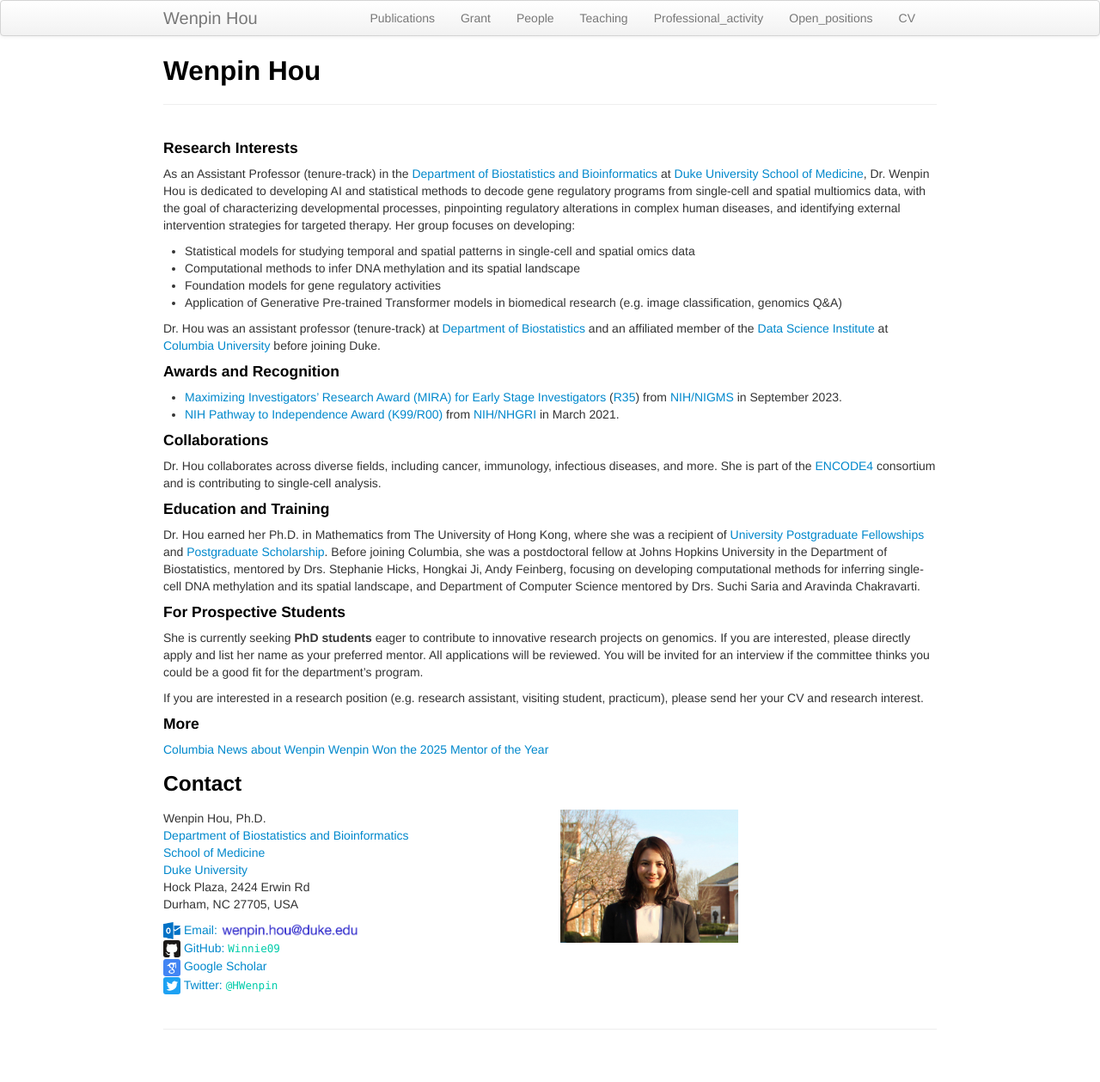
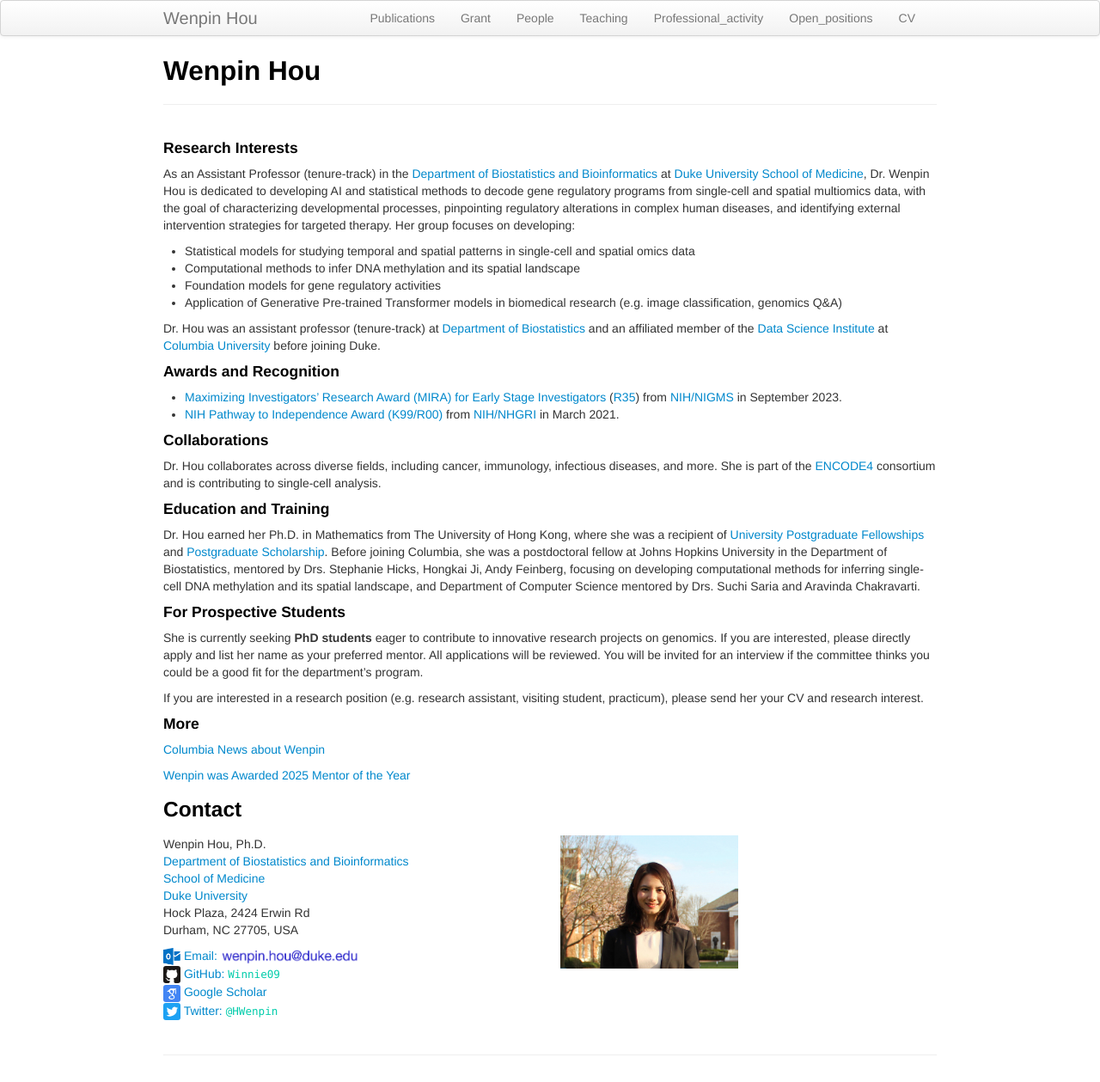
Before and after one commit to Winnie09/Wenpin_Hou, a Jekyll site: the page built from index.md, in a window 1280 px wide. Shown: the whole page at 86% size. Built offline with Jekyll 4.4.1, drawn with Linux system fonts in a browser that asks for light colours; before the commit the page ends 1229 px from its top, so only the background shows below that.

Commit message:
publications.md

```diff
--- a/index.md
+++ b/index.md
@@ -34,7 +34,8 @@ If you are interested in a research position (e.g. research assistant, visiting
 #### More
 
 [Columbia News about Wenpin](https://www.publichealth.columbia.edu/news/mathematician-uses-ai-find-meaning-genomic-data)
-[Wenpin Won the 2025 Mentor of the Year](https://www.irvinginstitute.columbia.edu/news/2025-mentor-year)
+
+[Wenpin was Awarded 2025 Mentor of the Year](https://www.irvinginstitute.columbia.edu/news/2025-mentor-year)
 
 ### Contact
 
```
